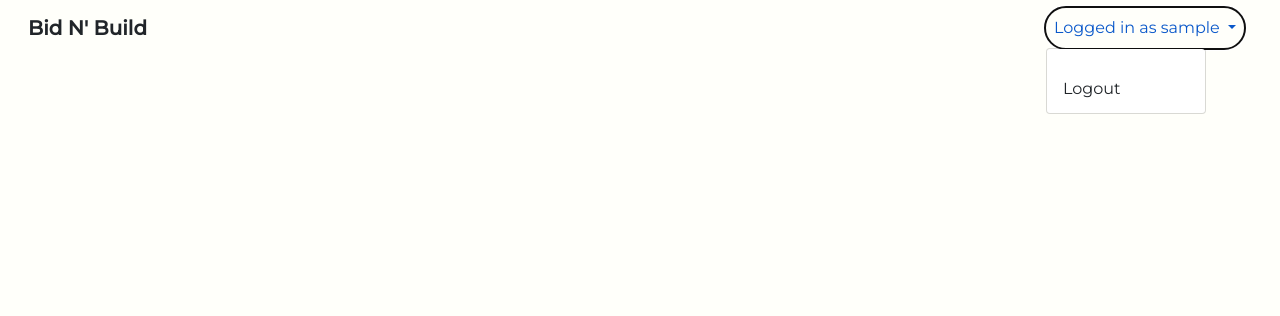
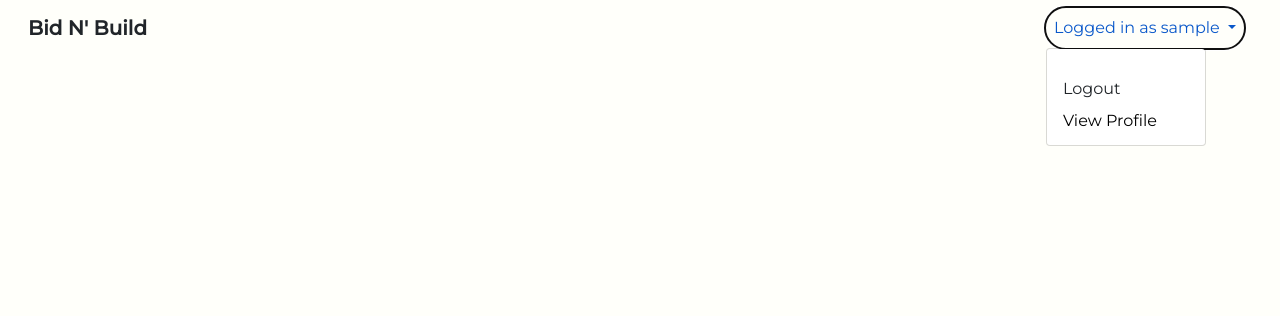
Before and after one commit to anupkumarmridha/placementPortal, a Django app: page / in a window 1280 px wide, after a click that opens the changed part. Shown: the top 316 px of the page. Run offline with Django 4.2, Linux system fonts and the light colour scheme; the visitor is signed in with stand-in values (Sample User, id 1); some libraries are stand-ins or nearby versions.

Commit message:
updated nav.html

```diff
--- a/templates/nav.html
+++ b/templates/nav.html
@@ -8,6 +8,18 @@
         <button class="navbar-toggler border-dark" type="button" data-bs-toggle="collapse" data-bs-target="#navbarSupportedContent" aria-controls="navbarSupportedContent" aria-expanded="false" aria-label="Toggle navigation">
           <i class="bi bi-list"></i>
         </button>
+        <div class="collapse navbar-collapse" id="navbarSupportedContent">
+          <ul class="navbar-nav me-auto mb-2 mb-lg-0">
+
+
+
+          </ul>
+
+
+          <!-- {% comment %} <form class="d-flex">
+            <input class="form-control me-2" type="search" placeholder="Search" aria-label="Search">
+            <button class="btn btn-outline-success" type="submit">Search</button>
+          </form> {% endcomment %} -->
 
           {% comment %} login signup {% endcomment %}
           {% if user.is_authenticated %}
@@ -27,6 +39,7 @@
                         <button class="dropdown-item" type="submit">Logout</button>
                     </form>
 
+                     <a class="dropdown-item" href="{% url 'view_profile' %}">View Profile</a>
                 </div>
             </li>
         </ul>
@@ -40,7 +53,7 @@
         <button type="button" class="btn btn-danger mr-2" data-toggle="modal" data-target="#singupModal">
             Sing Up
         </button>
-
+        {% comment %} <a class="nav-link" type="button" class="btn btn-danger mr-2" href="{% url 'register' %}">Register</a> {% endcomment %}
         {% endif %}
         </div>
       </div>
```
